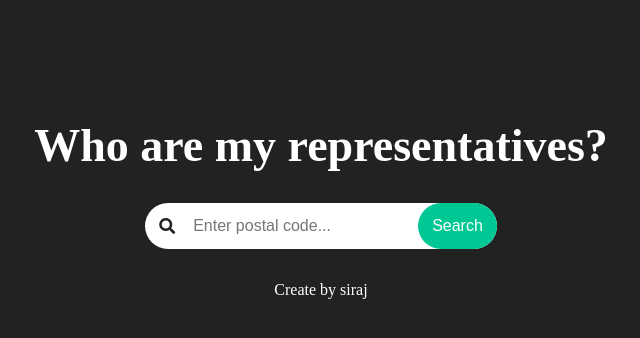
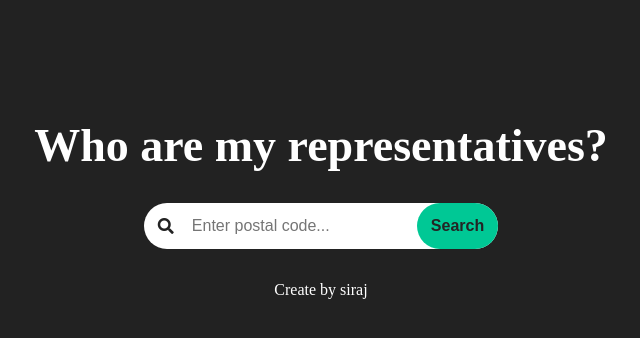
Before and after one commit to sirajms5/representative, a PHP site: page / in a window 1280 px wide. Shown: the top 338 px of the page, without its empty margins (319-959 px from the left). Run offline with PHP 8.4, Linux system fonts and the light colour scheme; some libraries are stand-ins or nearby versions.

Commit message:
updated button font color to meet WCAG AA requirements

```diff
--- a/public/styles/main.css
+++ b/public/styles/main.css
@@ -39,9 +39,10 @@ h1 {
 }
 
 #address-submit-button{
-    color: white;
+    color: #242424;
     background-color: #00c895;
     font-size: 1rem;
+    font-weight: 600;
     border: none;
     outline: none;
     padding: 0.875rem;
```
